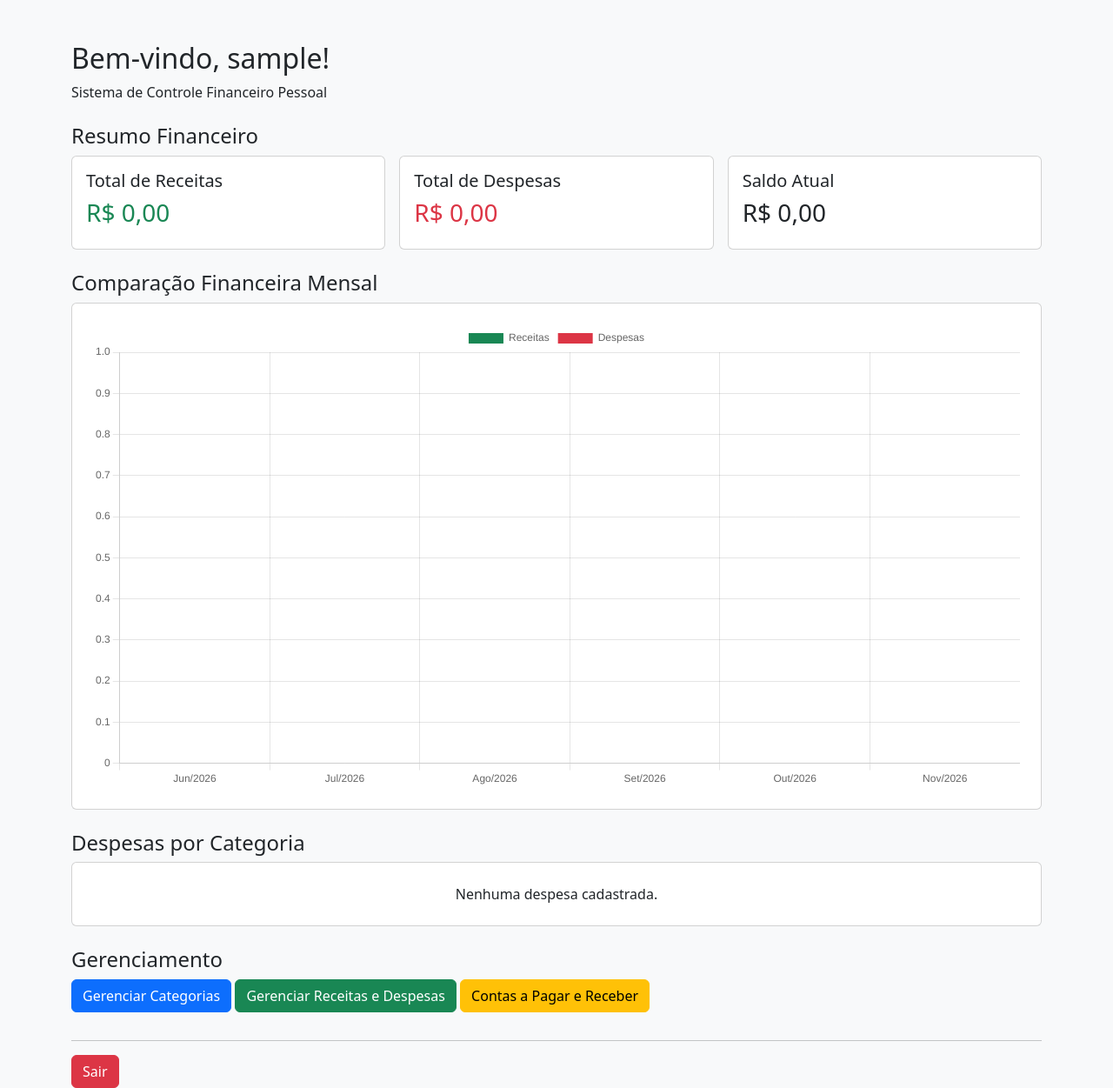
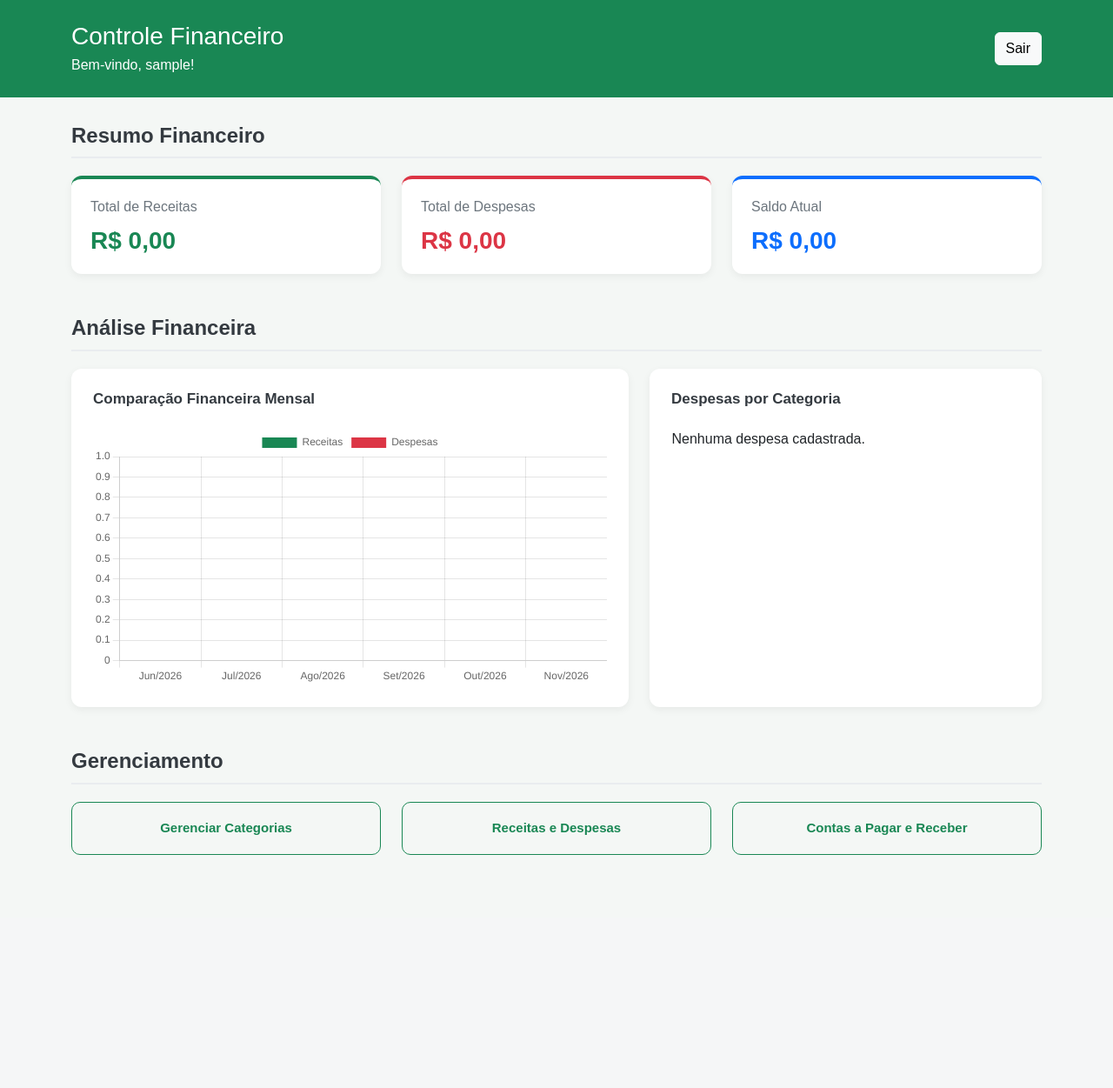
Before and after one commit to leonicio77/Sistema-de-Controle-Financeiro-Pessoal, a Django app: page /dashboard/ in a window 1280 px wide. Shown: the whole page at 87% size. After the commit the page ends 983 px from the top, so only its background shows below. Run offline with Django 5.2, Linux system fonts and the light colour scheme; the visitor is signed in with stand-in values (Sample User, id 1); data that the repository does not hold is empty.

Commit message:
manutençao do dashboard

```diff
--- a/app/templates/dashboard.html
+++ b/app/templates/dashboard.html
@@ -3,29 +3,142 @@
 <html lang="pt-br">
 <head>
     <meta charset="UTF-8">
-    <meta name="viewport"
-          content="width=device-width, initial-scale=1">
+    <meta name="viewport" content="width=device-width, initial-scale=1">
 
     <title>Dashboard Financeiro</title>
 
-    <link href="https://cdn.jsdelivr.net/npm/bootstrap@5.3.3/dist/css/bootstrap.min.css"
-          rel="stylesheet">
+    <link href="https://cdn.jsdelivr.net/npm/bootstrap@5.3.3/dist/css/bootstrap.min.css" rel="stylesheet">
+
+    <style>
+        body {
+            background-color: #f4f7f5;
+            font-family: Arial, sans-serif;
+        }
+
+        .topo {
+            background-color: #198754;
+            color: white;
+            padding: 25px 0;
+            margin-bottom: 30px;
+        }
+        .card-resumo {
+    border: none;
+    border-radius: 12px;
+    box-shadow: 0 3px 10px rgba(0,0,0,0.06);
+    padding: 22px;
+    height: 100%;
+    border-top: 4px solid transparent;
+    transition: transform 0.2s;
+}
+
+.card-resumo:hover {
+    transform: translateY(-4px);
+}
+
+.card-receitas {
+    border-top-color: #198754;
+}
+
+.card-despesas {
+    border-top-color: #dc3545;
+}
+
+.card-saldo {
+    border-top-color: #0d6efd;
+}
+}
+
+.card-resumo:hover {
+    transform: translateY(-4px);
+}
+
+.card-receitas {
+    border-top-color: #198754;
+}
+
+.card-despesas {
+    border-top-color: #dc3545;
+}
+
+.card-saldo {
+    border-top-color: #0d6efd;
+}
+
+        .card-resumo h6 {
+            color: #6c757d;
+            margin-bottom: 12px;
+        }
+
+        .card-resumo h3 {
+            font-weight: bold;
+            margin: 0;
+        }
+
+        .card-grafico {
+            border: none;
+            border-radius: 12px;
+            box-shadow: 0 3px 10px rgba(0,0,0,0.06);
+            padding: 25px;
+            height: 100%;
+            background-color: white;
+        }
+
+        .card-grafico h5 {
+            color: #343a40;
+            font-weight: 600;
+            font-size: 17px;
+            margin-bottom: 25px;
+        }
+
+        .titulo-secao {
+           font-weight: 600;
+           color: #343a40;
+           margin-bottom: 20px;
+           padding-bottom: 10px;
+           border-bottom: 2px solid #e9ecef;
+        }
+        .botao-gerenciamento {
+           border-radius: 10px;
+           padding: 18px 12px;
+           font-weight: 600;
+           font-size: 15px;
+           transition: 0.2s;
+        }
+
+        .botao-gerenciamento:hover {
+           transform: translateY(-3px);
+           box-shadow: 0 4px 10px rgba(0,0,0,0.10);
+        }
+    </style>
 </head>
 
-<body class="bg-light">
+<body>
 
-<div class="container mt-5">
+    <header class="topo">
+        <div class="container d-flex justify-content-between align-items-center flex-wrap gap-3">
+            <div>
+                <h3 class="mb-1">Controle Financeiro</h3>
+                <p class="mb-0">Bem-vindo, {{ request.user.username }}!</p>
+            </div>
 
-    <h2>Bem-vindo, {{ request.user.username }}!</h2>
-    <p>Sistema de Controle Financeiro Pessoal</p>
+            <form method="post" action="{% url 'logout' %}">
+                {% csrf_token %}
+                <button type="submit" class="btn btn-light">
+                    Sair
+                </button>
+            </form>
+        </div>
+    </header>
 
-    <h4 class="mt-4">Resumo Financeiro</h4>
+    <main class="container pb-5">
 
-    <div class="row g-3 mb-4">
+        <h4 class="titulo-secao">Resumo Financeiro</h4>
+
+        <div class="row g-4 mb-5">
 
             <div class="col-md-4">
-            <div class="card p-3">
-                <h5>Total de Receitas</h5>
+                <div class="card-resumo bg-white card-receitas">
+                    <h6>Total de Receitas</h6>
                     <h3 class="text-success">
                         R$ {{ total_receitas|floatformat:2 }}
                     </h3>
@@ -33,8 +146,8 @@
             </div>
 
             <div class="col-md-4">
-            <div class="card p-3">
-                <h5>Total de Despesas</h5>
+                <div class="card-resumo bg-white card-despesas">
+                    <h6>Total de Despesas</h6>
                     <h3 class="text-danger">
                         R$ {{ total_despesas|floatformat:2 }}
                     </h3>
@@ -42,99 +155,81 @@
             </div>
 
             <div class="col-md-4">
-            <div class="card p-3">
-                <h5>Saldo Atual</h5>
-                <h3>R$ {{ saldo|floatformat:2 }}</h3>
+                <div class="card-resumo bg-white card-saldo">
+                    <h6>Saldo Atual</h6>
+                    <h3 class="{% if saldo < 0 %}text-danger{% else %}text-primary{% endif %}">
+                        R$ {{ saldo|floatformat:2 }}
+                    </h3>
                 </div>
             </div>
 
         </div>
 
-<!-- Alertas de limite mensal -->
         {% if alertas_limite %}
-
-    <h4 class="mt-4">Alertas Financeiros</h4>
+            <h4 class="titulo-secao">Avisos de Limite de Gastos</h4>
 
             {% for categoria in alertas_limite %}
-        <div class="alert alert-danger" role="alert">
-
-            <h5 class="alert-heading">
-                ⚠️ Atenção! Limite mensal ultrapassado
-            </h5>
-
-            <p class="mb-2">
-                Você ultrapassou o limite da categoria
-                <strong>{{ categoria.nome }}</strong>
-                em
-                <strong>
-                    R$ {{ categoria.valor_ultrapassado|floatformat:2 }}
-                </strong>.
-            </p>
-
-            <p class="mb-0">
-                Limite mensal:
-                R$ {{ categoria.limite_mensal|floatformat:2 }}
-                |
-                Gasto no mês:
-                R$ {{ categoria.gasto_mes|floatformat:2 }}
-            </p>
-
+                <div class="alert alert-warning">
+                    <strong>{{ categoria.nome }}</strong> ultrapassou o limite mensal em
+                    R$ {{ categoria.valor_ultrapassado|floatformat:2 }}.
                 </div>
             {% endfor %}
-
         {% endif %}
 
+        <h4 class="titulo-secao mt-5">Análise Financeira</h4>
 
-    <!-- Gráfico de comparação mensal -->
-    <h4 class="mt-4">Comparação Financeira Mensal</h4>
+        <div class="row g-4 mb-5">
 
-    <div class="card p-4 mb-4">
+            <div class="col-lg-7">
+                <div class="card-grafico bg-white">
+                    <h5 class="mb-4">Comparação Financeira Mensal</h5>
                     <canvas id="graficoMensal"></canvas>
                 </div>
+            </div>
 
-    <!-- Gráfico de despesas por categoria -->
-    <h4 class="mt-4">Despesas por Categoria</h4>
-
-    <div class="card p-4 mb-4">
-        <div style="max-width: 450px; margin: auto;">
+            <div class="col-lg-5">
+                <div class="card-grafico bg-white">
+                    <h5 class="mb-4">Despesas por Categoria</h5>
+                    <div style="max-width: 400px; margin: auto;">
                         <canvas id="graficoDespesas"></canvas>
                     </div>
                 </div>
-
-    <h4>Gerenciamento</h4>
-
-    <a href="{% url 'categorias' %}"
-       class="btn btn-primary mb-3">
-        Gerenciar Categorias
-    </a>
-
-    <a href="{% url 'lancamentos' %}"
-       class="btn btn-success mb-3">
-        Gerenciar Receitas e Despesas
-    </a>
-
-    <a href="{% url 'contas' %}"
-       class="btn btn-warning mb-3">
-        Contas a Pagar e Receber
-    </a>
-
-    <hr>
-
-    <form method="post" action="{% url 'logout' %}">
-        {% csrf_token %}
-
-        <button type="submit" class="btn btn-danger">
-            Sair
-        </button>
-    </form>
+            </div>
 
         </div>
 
+        <h4 class="titulo-secao">Gerenciamento</h4>
+
+        <div class="row g-4 mb-4">
+
+            <div class="col-md-4">
+            <a href="{% url 'categorias' %}"
+           class="btn btn-outline-success w-100 botao-gerenciamento">
+            Gerenciar Categorias
+        </a>
+    </div>
+
+    <div class="col-md-4">
+        <a href="{% url 'lancamentos' %}"
+           class="btn btn-outline-success w-100 botao-gerenciamento">
+            Receitas e Despesas
+        </a>
+    </div>
+
+    <div class="col-md-4">
+        <a href="{% url 'contas' %}"
+           class="btn btn-outline-success w-100 botao-gerenciamento">
+            Contas a Pagar e Receber
+        </a>
+    </div>
+
+</div>
+
+    </main>
+
     <script src="https://cdn.jsdelivr.net/npm/chart.js@4.4.8/dist/chart.umd.min.js"></script>
 
-
     <script>
-    // Gráfico de despesas por categoria
         const categorias = {{ categorias_json|safe }};
         const valores = {{ valores_json|safe }};
 
@@ -149,10 +244,10 @@
                         label: 'Despesas por Categoria',
                         data: valores,
                         backgroundColor: [
-                        '#FF6384',
+                            '#198754',
                             '#36A2EB',
                             '#FFCE56',
-                        '#4BC0C0',
+                            '#FF6384',
                             '#9966FF',
                             '#FF9F40'
                         ]
@@ -173,7 +268,6 @@
             );
         }
 
-    // Gráfico de comparação financeira mensal
         const meses = {{ meses_json|safe }};
         const receitasMensais = {{ receitas_mensais_json|safe }};
         const despesasMensais = {{ despesas_mensais_json|safe }};
@@ -206,6 +300,5 @@
         });
     </script>
 
-
 </body>
 </html>
```
Lines whose indentation alone changed are shown as unchanged.
